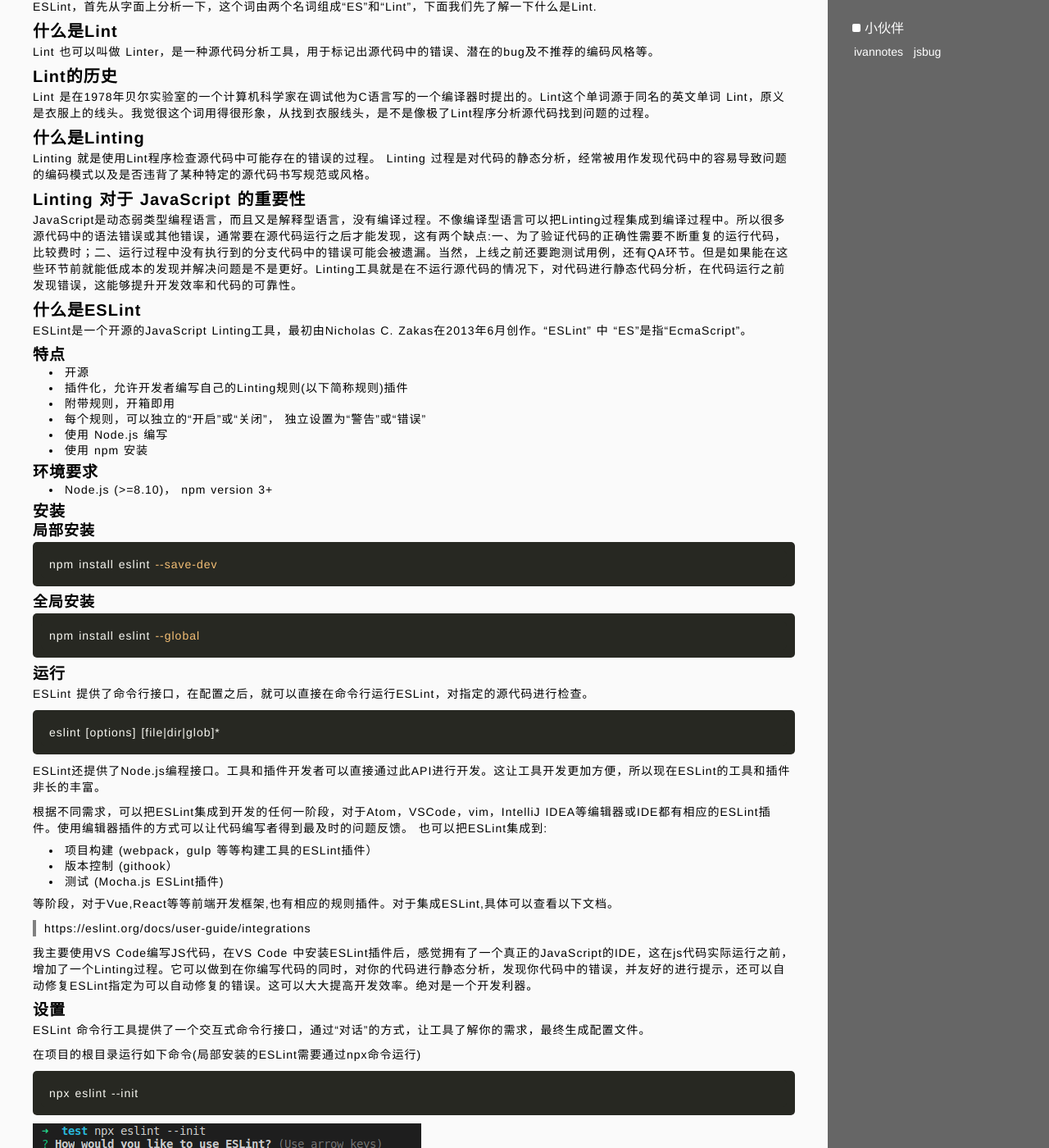
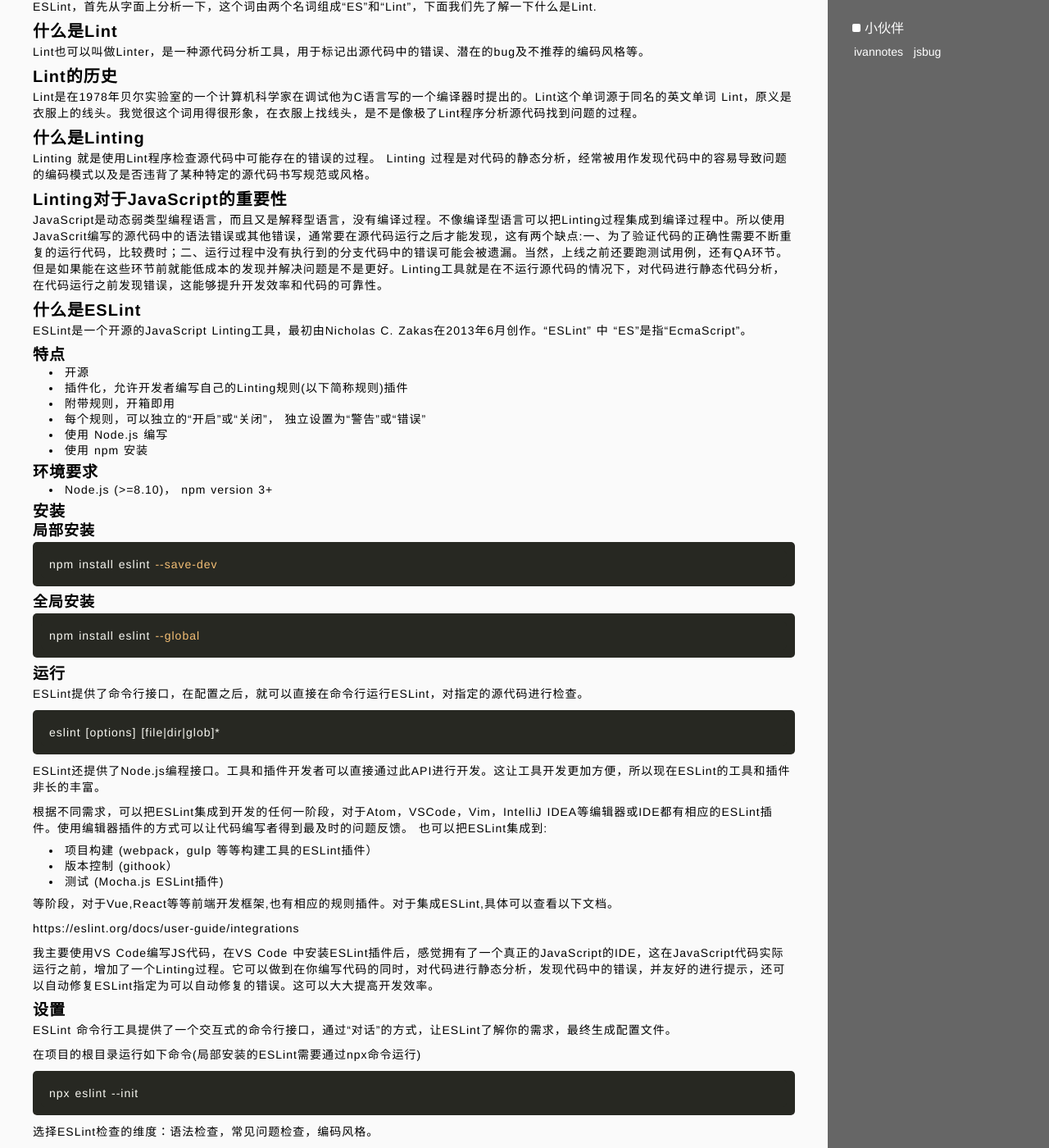
Before and after one commit to zhangwentao/blog, a Jekyll site: the page built from _posts/2018-11-25-ESLint.md, in a window 1280 px wide and 1400 px high, scrolled down 607 px. Shown: the whole window at 82% size. Built offline with Jekyll 4.4.1, drawn with Linux system fonts in a browser that asks for light colours; comment, search, counter and statistics services are not loaded; some of the changed text lies outside the part shown.

Commit message:
feat: update

````diff
--- a/_posts/2018-11-25-ESLint.md
+++ b/_posts/2018-11-25-ESLint.md
@@ -11,17 +11,17 @@
 ESLint，首先从字面上分析一下，这个词由两个名词组成“ES”和“Lint”，下面我们先了解一下什么是Lint.
 
 ## 什么是Lint
-Lint 也可以叫做 Linter，是一种源代码分析工具，用于标记出源代码中的错误、潜在的bug及不推荐的编码风格等。
+Lint也可以叫做Linter，是一种源代码分析工具，用于标记出源代码中的错误、潜在的bug及不推荐的编码风格等。
 
 ## Lint的历史
-Lint 是在1978年贝尔实验室的一个计算机科学家在调试他为C语言写的一个编译器时提出的。Lint这个单词源于同名的英文单词 Lint，原义是衣服上的线头。我觉很这个词用得很形象，从找到衣服线头，是不是像极了Lint程序分析源代码找到问题的过程。
+Lint是在1978年贝尔实验室的一个计算机科学家在调试他为C语言写的一个编译器时提出的。Lint这个单词源于同名的英文单词 Lint，原义是衣服上的线头。我觉很这个词用得很形象，在衣服上找线头，是不是像极了Lint程序分析源代码找到问题的过程。
 
 ## 什么是Linting
 Linting 就是使用Lint程序检查源代码中可能存在的错误的过程。
 Linting 过程是对代码的静态分析，经常被用作发现代码中的容易导致问题的编码模式以及是否违背了某种特定的源代码书写规范或风格。
 
-## Linting 对于 JavaScript 的重要性
-JavaScript是动态弱类型编程语言，而且又是解释型语言，没有编译过程。不像编译型语言可以把Linting过程集成到编译过程中。所以很多源代码中的语法错误或其他错误，通常要在源代码运行之后才能发现，这有两个缺点:一、为了验证代码的正确性需要不断重复的运行代码，比较费时；二、运行过程中没有执行到的分支代码中的错误可能会被遗漏。当然，上线之前还要跑测试用例，还有QA环节。但是如果能在这些环节前就能低成本的发现并解决问题是不是更好。Linting工具就是在不运行源代码的情况下，对代码进行静态代码分析，在代码运行之前发现错误，这能够提升开发效率和代码的可靠性。
+## Linting对于JavaScript的重要性
+JavaScript是动态弱类型编程语言，而且又是解释型语言，没有编译过程。不像编译型语言可以把Linting过程集成到编译过程中。所以使用JavaScrit编写的源代码中的语法错误或其他错误，通常要在源代码运行之后才能发现，这有两个缺点:一、为了验证代码的正确性需要不断重复的运行代码，比较费时；二、运行过程中没有执行到的分支代码中的错误可能会被遗漏。当然，上线之前还要跑测试用例，还有QA环节。但是如果能在这些环节前就能低成本的发现并解决问题是不是更好。Linting工具就是在不运行源代码的情况下，对代码进行静态代码分析，在代码运行之前发现错误，这能够提升开发效率和代码的可靠性。
 
 ## 什么是ESLint
 ESLint是一个开源的JavaScript Linting工具，最初由Nicholas C. Zakas在2013年6月创作。“ESLint” 中 “ES”是指“EcmaScript”。
@@ -48,7 +48,7 @@
 ```
 ### 运行
 
-ESLint 提供了命令行接口，在**配置之后**，就可以直接在命令行运行ESLint，对指定的源代码进行检查。
+ESLint提供了命令行接口，在**配置之后**，就可以直接在命令行运行ESLint，对指定的源代码进行检查。
 
 ```
 eslint [options] [file|dir|glob]*
@@ -56,7 +56,7 @@
 
 ESLint还提供了Node.js编程接口。工具和插件开发者可以直接通过此API进行开发。这让工具开发更加方便，所以现在ESLint的工具和插件非长的丰富。
 
-根据不同需求，可以把ESLint集成到开发的任何一阶段，对于Atom，VSCode，vim，IntelliJ IDEA等编辑器或IDE都有相应的ESLint插件。使用编辑器插件的方式可以让代码编写者得到最及时的问题反馈。
+根据不同需求，可以把ESLint集成到开发的任何一阶段，对于Atom，VSCode，Vim，IntelliJ IDEA等编辑器或IDE都有相应的ESLint插件。使用编辑器插件的方式可以让代码编写者得到最及时的问题反馈。
 也可以把ESLint集成到:
 
 + 项目构建 (webpack，gulp 等等构建工具的ESLint插件）
@@ -64,14 +64,15 @@
 + 测试     (Mocha.js ESLint插件)
 
 等阶段，对于Vue,React等等前端开发框架,也有相应的规则插件。对于集成ESLint,具体可以查看以下文档。
-> https://eslint.org/docs/user-guide/integrations
+
+https://eslint.org/docs/user-guide/integrations
 
 我主要使用VS Code编写JS代码，在VS Code
-中安装ESLint插件后，感觉拥有了一个真正的JavaScript的IDE，这在js代码实际运行之前，增加了一个Linting过程。它可以做到在你编写代码的同时，对你的代码进行静态分析，发现你代码中的错误，并**友好**的进行提示，还可以自动修复ESLint指定为可以自动修复的错误。这可以大大提高开发效率。绝对是一个开发利器。
+中安装ESLint插件后，感觉拥有了一个真正的JavaScript的IDE，这在JavaScript代码实际运行之前，增加了一个Linting过程。它可以做到在你编写代码的同时，对代码进行静态分析，发现代码中的错误，并**友好**的进行提示，还可以自动修复ESLint指定为可以自动修复的错误。这可以大大提高开发效率。
 
 ### 设置
 
-ESLint 命令行工具提供了一个交互式命令行接口，通过“对话”的方式，让工具了解你的需求，最终生成配置文件。
+ESLint 命令行工具提供了一个交互式的命令行接口，通过“对话”的方式，让ESLint了解你的需求，最终生成配置文件。
 
 在项目的根目录运行如下命令(局部安装的ESLint需要通过npx命令运行)
 
@@ -79,17 +80,31 @@
 npx eslint --init
 ```
 
+选择ESLint检查的维度：语法检查，常见问题检查，编码风格。
+
 ![ESLint init](/assets/eslint/eslint-init.png)
+
+选择JavaScript的模块类型
 
 ![ESLint init](/assets/eslint/eslint-init-2.png)
 
+选择JavaScript的运行环境
+
 ![ESLint init](/assets/eslint/eslint-init-3.png)
+
+选择使用的前端JavaScript框架
 
 ![ESLint init](/assets/eslint/eslint-init-4.png)
 
+选择是否开启编码风格的检查
+
 ![ESLint init](/assets/eslint/eslint-init-5.png)
 
+选择生成的配置文件的文件类型
+
 ![ESLint init](/assets/eslint/eslint-init-6.png)
+
+ESLint根据上面的选择，自动安装了需要的插件
 
 ![ESLint init](/assets/eslint/eslint-init-suc.png)
 
@@ -141,15 +156,15 @@
 + 问题出现在源代码中的行号和列号，方便对问题的定位
 + 问题的级别：警告，错误
 + 总体统计
-+ 其他提示,其中会提示你哪些问题是可以通过命令行自动修复的
++ 其他提示，其中会提示你哪些问题是可以通过命令行自动修复的
 
-在VS Code中安装插件后，问题的提示和修复会更加方便。
+在VS Code中安装ESLint插件后，问题的提示和修复会更加方便。
 
 ![eslint-vscode-plugin](/assets/eslint/eslint-vscode-plugin.png)
 
-插件地址,https://marketplace.visualstudio.com/items?itemName=dbaeumer.vscode-eslint
+插件地址：https://marketplace.visualstudio.com/items?itemName=dbaeumer.vscode-eslint
 
-插件安装后，默认会自动启动,但是需要配置好ESLint配置文件的路径,配置保存后通常会自动生效。
+插件安装后，默认会自动启动，但是需要先配置好插件的ESLint配置文件的路径配置项,配置保存后通常会自动生效，不用重启插件。
 
 ```
 "eslint.options": {
@@ -161,9 +176,9 @@
 
 ![vscode-eslint-feedback](/assets/eslint/vscode.png)
 
-可以看到，错误提示会在代码后面直接以提示，并有快捷操作菜单，在编辑器底部的“问题面板”中也会清晰的列出。
+可以看到，错误会直接在代码上标记，并有快捷操作菜单，在编辑器底部的“问题面板”中也会清晰的报告。
 
-除了以上默认的配置，还可以配置，保存文件时自动修复等等。
+除了以上默认的配置，还可以配置保存文件时自动修复等等选项。
 
 ![auto-fix](/assets/eslint/vscode-auto-fix.png)
 
@@ -178,10 +193,10 @@
 + sourceType
 + ecmaFeatures
 
-其中 ```ecmaVersion```不设置的情况下，ESLint默认会按照ES5的语法进行检查，所以如果代码中使用了ES6或者更新标准的语法特性的时候需要修改这项配置。比如，只有把此项配置设置为 ```2016```以上时，才不会认为 spread（...）运算符是语法错误。
+其中 ```ecmaVersion```不设置的情况下，ESLint默认会按照```EcmaScript 5```的语法进行检查，所以如果代码中使用了```EcmaScript 6```或者其他版本的语法特性的时候需要修改这项配置。例如，只有把此项配置的值设置为 ```2016```以上时，ESLint才不会把spread(```...```)运算符报告为语法错误。
 
 #### globals
-用于定义全局变量， 当```no-undef```规则设置为“警告”或“错误”后，直接引用这里未定义的变量，ESLint会提示“变量未定义”。
+用于定义全局变量， 当```no-undef```规则设置为“警告”或“错误”后，直接引用此项配置中未定义的变量，ESLint会提示“变量未定义”。
 
 ```
 {
@@ -193,7 +208,7 @@
 ```
 
 #### env
-此项配置可以认为是全局变量与定义组，在开启“browser”后，```window```，```history```等等，浏览器环境内置的全局变量就自动定义了，不用再去```globals```中配置这些全局变量，也可以同时开启多个环境。
+此项配置可以认为是全局变量的预定义组，在开启设置```browser:true```后，```window```，```history```等等，浏览器环境内置的全局变量就自动定义了，不用再去```globals```中配置这些全局变量，在源代码中引用这些变量，ESLint也不会报错了。可以同时开启多种环境。
 
 ```
 {
@@ -219,9 +234,9 @@
 
 规则值的取值：
 
-+ "off" 或 0 - 表示关闭规则
-+ "warn" 或 1 - 表示，不满足规则会提示“警告”
-+ "error" 或 2 - 表示，不满足会提示“错误”
++ "off" 或 0 - 表示关闭此项规则，不进行此项检查
++ "warn" 或 1 - 表示，不满足此规则会提示“警告”
++ "error" 或 2 - 表示，不满足此规则会提示“错误”
 
 ESLint不会默认开启任何规则。ESLint内置规则参考：https://eslint.org/docs/rules/
 
@@ -230,15 +245,16 @@
 
 其值是字符串或者一个字符串数组：字符串可以是一个配置文件的路径，也可以是“可共享”配置的名称。
 
-```eslint:recommended```是其中一个“可共享”配置的名称。这个配置会使ESLint内置规则的其中一部分规则生效，这些规则负责报告一些常见的问题。在ESLint内置规则的列表里这些规则前面都被打了个对勾。
+```eslint:recommended```是其中一个“可共享”配置的名称。这个值会使ESLint内置规则的其中一部分规则生效，这些规则负责报告一些常见的问题。在ESLint内置规则的列表里这些规则前面都被打了个对勾。
 
 ![ESLint-rules](/assets/eslint/eslint-rules.png)
 
-在当前配置文件也是可以覆盖base中的规则。
+在当前配置文件中也可以在rules字段中配置base中同名的规则，从而覆盖base中的规则值。
 
 ## 结语
-ESLint的配置还是比较简单的，因为插件化，我们不但可以自己编写需要的插件，大多数时候其实是可以直接使用别人写好的插件，尤其是对目前的前端框架，如Vue，React等都有相应的插件支持。这些插件大都在npm(https://www.npmjs.com/search?q=keywords:eslintplugin)上可以找到，
-细节还是挺多的就不赘述了，官方文档写得很不错的，希望此文能让还没用过ESLint的小同学对ESLint有个大概的了解，能过对ESLint的配置熟悉一下，本文并没有什么太深入的内容，但不准确的地方也欢迎指正。
+ESLint的配置还是比较简单的，因为插件化，我们不但可以自己编写需要的插件，大多数时候其实是可以直接使用别人写好的插件，尤其是对于目前的前端框架，如Vue，React等都有相应的插件支持。这些插件大都在npm(https://www.npmjs.com/search?q=keywords:eslintplugin)上可以找到。
+
+配置细节还是挺多的，很多本文都未提及，官方文档非常详尽，希望此文能让还没用过ESLint的小同学对ESLint有个大概的了解，能够熟悉ESLint的基本配置。不准确的地方欢迎指正。
 
 ## 参考
 + https://eslint.org/
````
